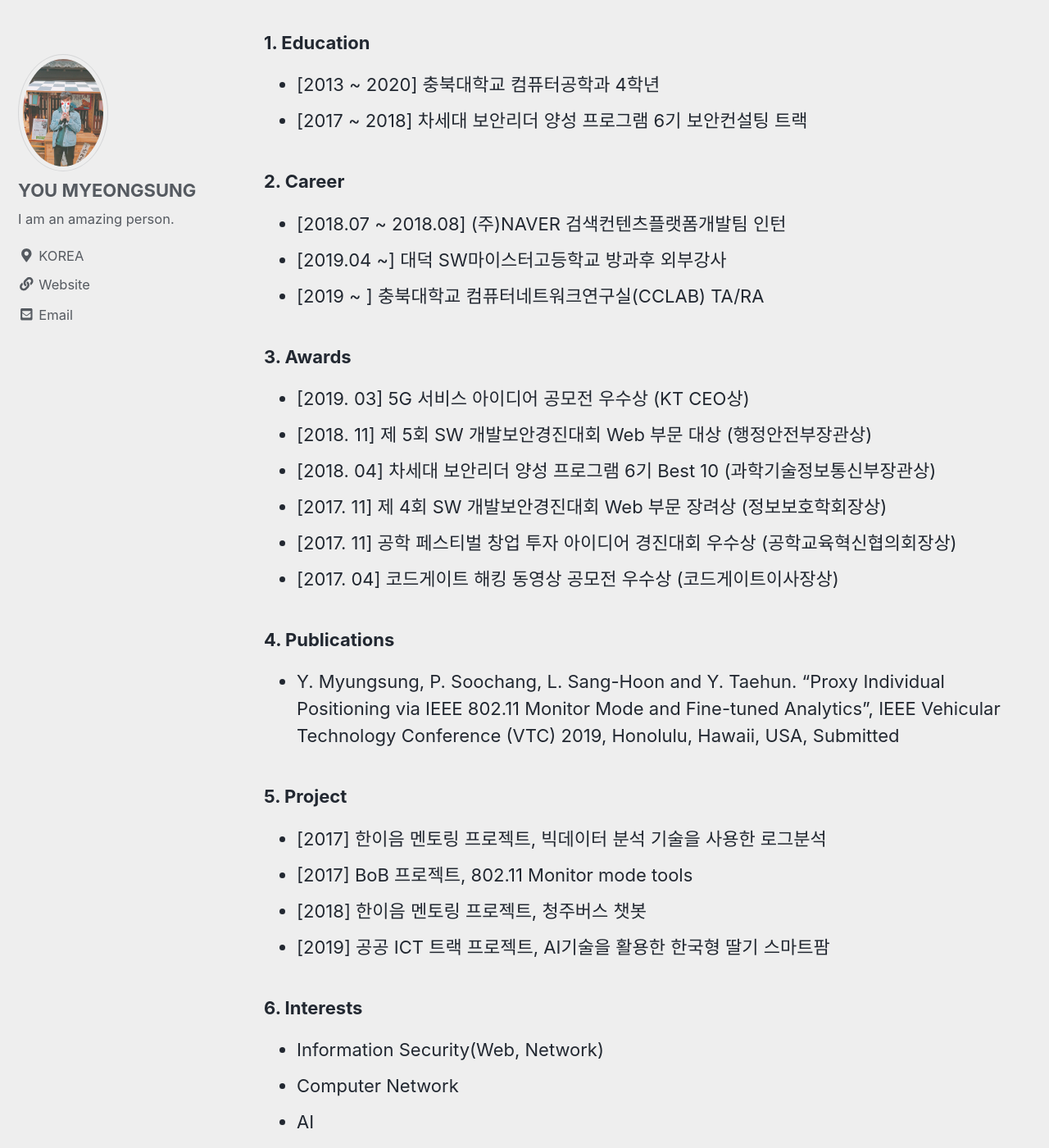
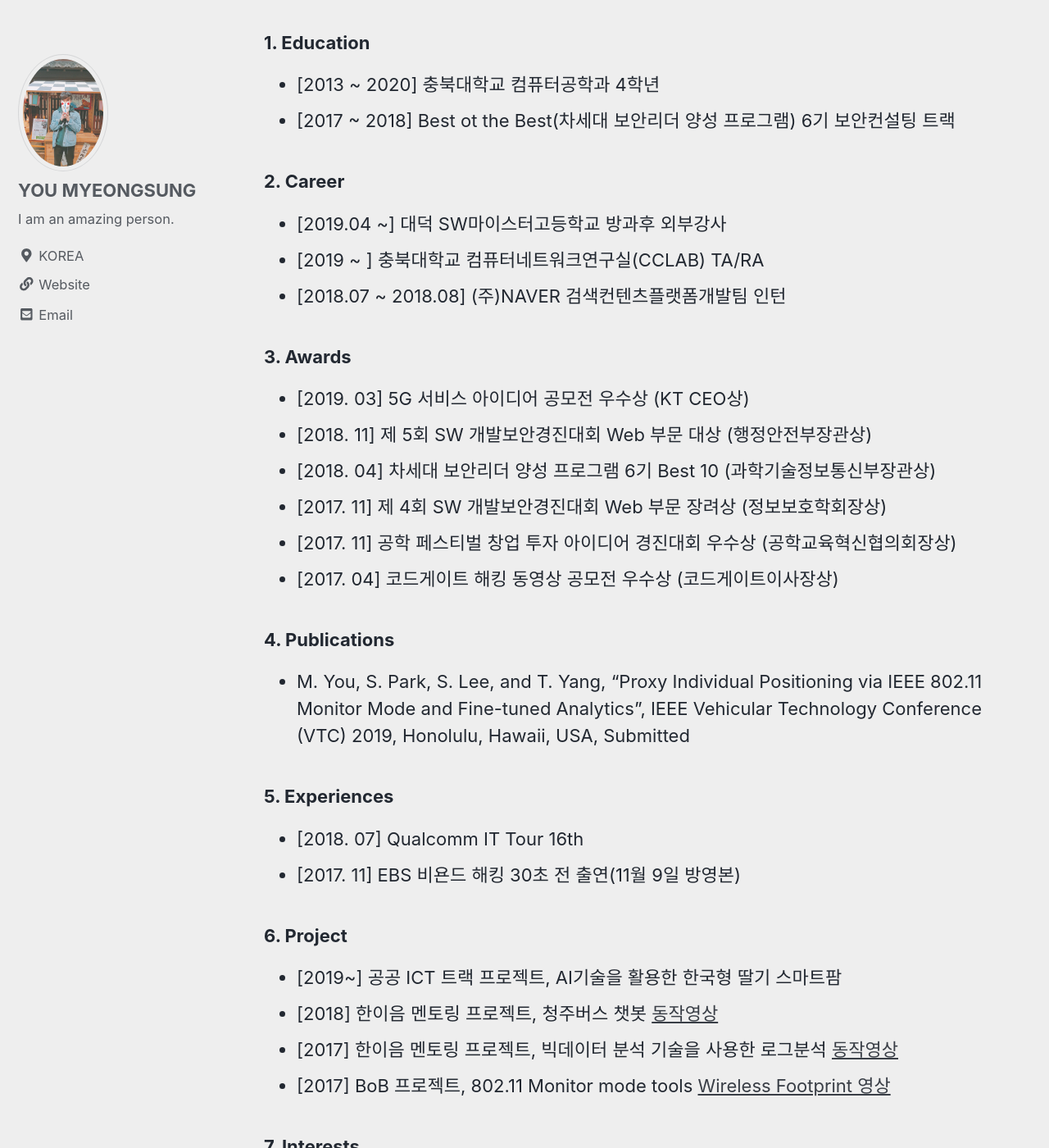
Before and after one commit to Famous7/famous7.github.io, a Jekyll site: the page built from _posts/2018-05-20-cv.md, in a window 1280 px wide and 1400 px high, scrolled down 419 px. Shown: the whole window at 82% size. Built offline with Jekyll 4.4.1, drawn with Linux system fonts in a browser that asks for light colours; cached includes are drawn as plain includes; nearby versions of some CDN libraries; some of the changed text lies outside the part shown.

```diff
--- a/_posts/2018-05-20-cv.md
+++ b/_posts/2018-05-20-cv.md
@@ -13,16 +13,16 @@ permalink: /portfolio/
 ### 0. About me
   - name: 유명성, YOU MYEONGSUNG
   - contact: 82-10-2716-5602
-  - email: barcel@naver.com
+  - email: barcel{at}naver.com
 
 ### 1. Education
   - [2013 ~ 2020] 충북대학교 컴퓨터공학과 4학년
-  - [2017 ~ 2018] 차세대 보안리더 양성 프로그램 6기 보안컨설팅 트랙
+  - [2017 ~ 2018] Best ot the Best(차세대 보안리더 양성 프로그램) 6기 보안컨설팅 트랙
 
 ### 2. Career
-  - [2018.07 ~ 2018.08] (주)NAVER 검색컨텐츠플랫폼개발팀 인턴
   - [2019.04 ~] 대덕 SW마이스터고등학교 방과후 외부강사
   - [2019 ~ ] 충북대학교 컴퓨터네트워크연구실(CCLAB) TA/RA
+  - [2018.07 ~ 2018.08] (주)NAVER 검색컨텐츠플랫폼개발팀 인턴
 
 ### 3. Awards
   - [2019. 03] 5G 서비스 아이디어 공모전 우수상 (KT CEO상)
@@ -33,16 +33,20 @@ permalink: /portfolio/
   - [2017. 04] 코드게이트 해킹 동영상 공모전 우수상 (코드게이트이사장상)
 
 ### 4. Publications
-  - Y. Myungsung, P. Soochang, L. Sang-Hoon and Y. Taehun. “Proxy Individual Positioning via IEEE 802.11 Monitor Mode and Fine-tuned Analytics”, IEEE Vehicular Technology Conference (VTC) 2019, Honolulu, Hawaii, USA, Submitted
+  - M. You, S. Park, S. Lee, and T. Yang, “Proxy Individual Positioning via IEEE 802.11 Monitor Mode and Fine-tuned Analytics”, IEEE Vehicular Technology Conference (VTC) 2019, Honolulu, Hawaii, USA, Submitted
 
-### 5. Project
-  - [2017] 한이음 멘토링 프로젝트, 빅데이터 분석 기술을 사용한 로그분석
-  - [2017] BoB 프로젝트, 802.11 Monitor mode tools
-  - [2018] 한이음 멘토링 프로젝트, 청주버스 챗봇
-  - [2019] 공공 ICT 트랙 프로젝트, AI기술을 활용한 한국형 딸기 스마트팜
+### 5. Experiences
+  - [2018. 07] Qualcomm IT Tour 16th
+  - [2017. 11] EBS 비욘드 해킹 30초 전 출연(11월 9일 방영본)
 
-### 6. Interests
+### 6. Project
+  - [2019~] 공공 ICT 트랙 프로젝트, AI기술을 활용한 한국형 딸기 스마트팜
+  - [2018] 한이음 멘토링 프로젝트, 청주버스 챗봇 [동작영상](https://www.youtube.com/watch?v=Aj3q7wahONU)
+  - [2017] 한이음 멘토링 프로젝트, 빅데이터 분석 기술을 사용한 로그분석 [동작영상](https://www.youtube.com/watch?v=zdMtmL-eGdA)
+  - [2017] BoB 프로젝트, 802.11 Monitor mode tools [Wireless Footprint 영상](https://www.youtube.com/watch?v=RZrJAW5xc8o)
+
+### 7. Interests
   - Information Security(Web, Network)
-  - Computer Network
+  - Wireless Network(Wi-Fi, Bluetooth)
   - AI
   - Block Chain
```
Also changed, not shown: _posts/2019-05-26-webhacking.kr-8.md (added, +103 -0 lines), img/8번_1.JPG (added), img/8번_2.JPG (added).
